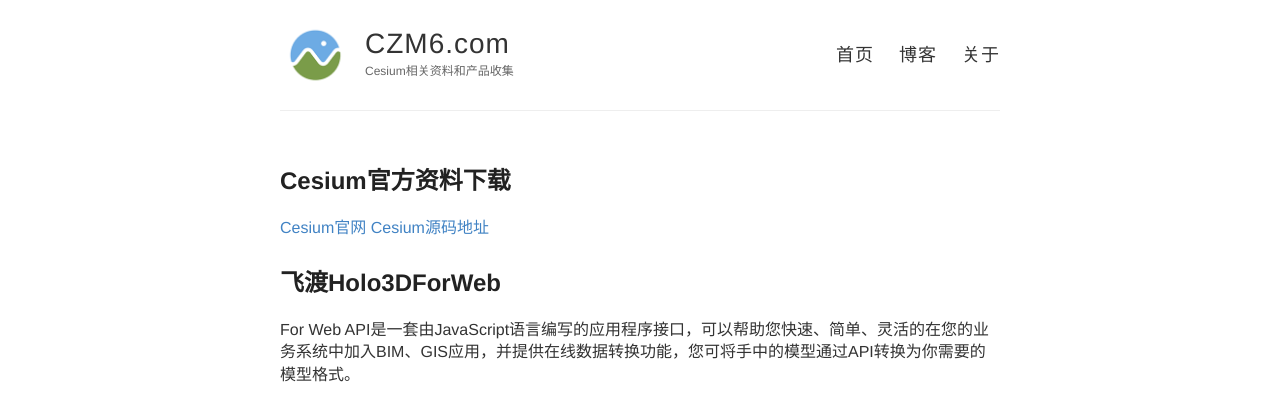
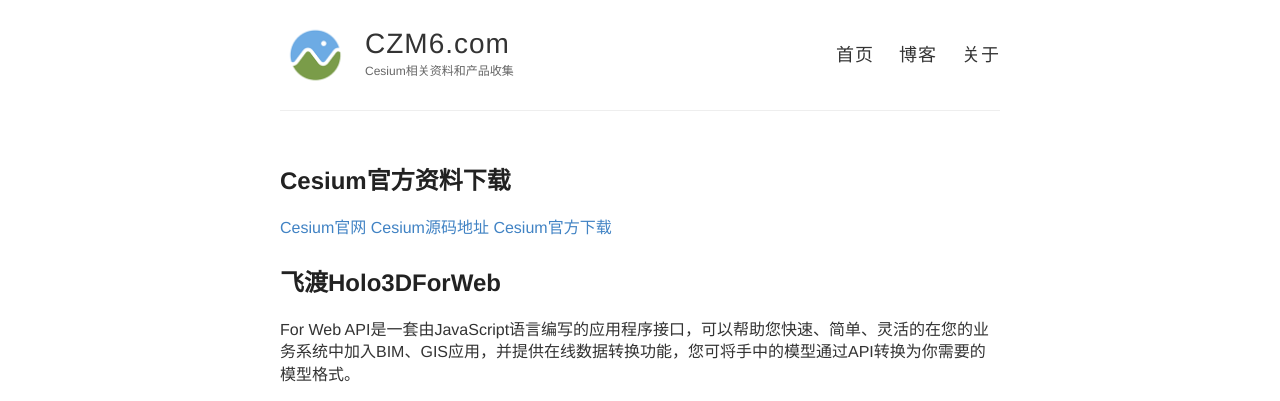
Before and after one commit to vtxf/czm6, a Jekyll site: the page built from index.html, in a window 1280 px wide. Shown: the top 401 px of the page. Built offline with Jekyll 4.4.1, drawn with Linux system fonts in a browser that asks for light colours; comment, search, counter and statistics services are not loaded.

Commit message:
增加官方下载地址

```diff
--- a/index.html
+++ b/index.html
@@ -7,6 +7,7 @@
     <div id="czms">
         <a href="https://www.cesium.com/" target="_blank">Cesium官网</a>
         <a href="https://github.com/AnalyticalGraphicsInc/cesium" target="_blank">Cesium源码地址</a>
+        <a href="https://cesiumjs.org/downloads/" target="_blank">Cesium官方下载</a>
         <p id=czmlst></p>
     </div>
 </article>
```
